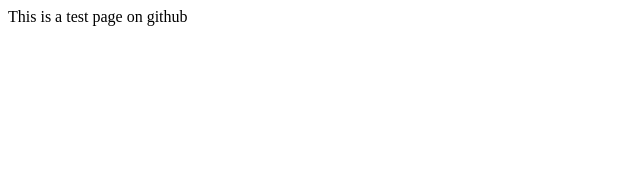
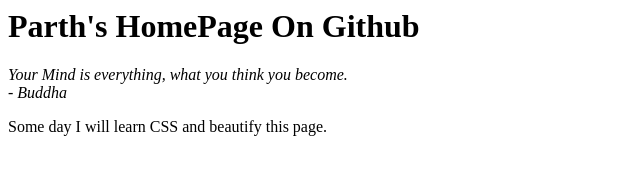
Before and after one commit to kanungoparth/kabir, a plain HTML site: page index.html in a window 1280 px wide. Shown: the whole page, without its empty margins (0-640 px from the left). Drawn offline with Linux system fonts and the light colour scheme.

Commit message:
Update index.html
This is a minor commit. Changing some text.

```diff
--- a/index.html
+++ b/index.html
@@ -1 +1,5 @@
-This is a test page on github
+<h1> Parth's HomePage On Github</h1>
+
+<i> Your Mind is everything, what you think you become. <br> - Buddha </i>
+
+<p> Some day I will learn CSS and beautify this page.</p>
```
